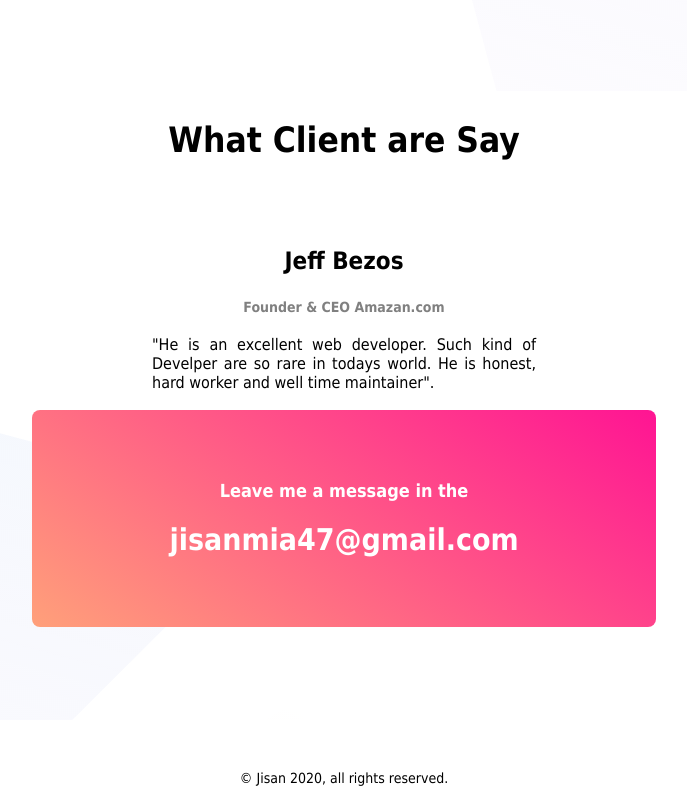
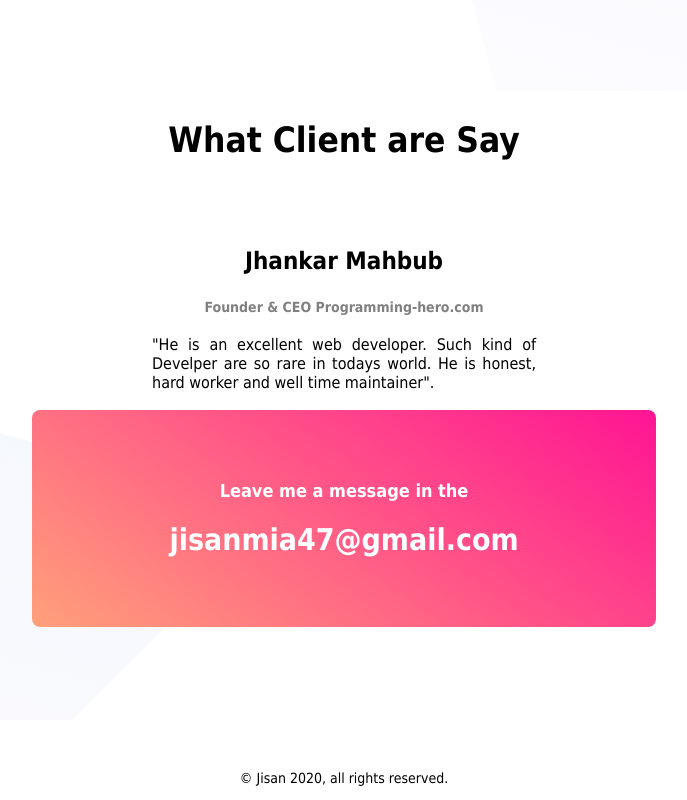
Before and after one commit to Jisan-mia/personal-website, a plain HTML site: page index.html in a window 1280 px wide. Shown: the part 1734-2534 px from the top of the page, without its empty margins (296-983 px from the left). Drawn offline with Linux system fonts and the light colour scheme.

Commit message:
clients area modified

```diff
--- a/index.html
+++ b/index.html
@@ -47,8 +47,8 @@
     <section class="footer-area">
          <div class="client">
             <h1>What Client are Say</h1><br><br>
-            <h2>Jeff Bezos</h2>
-            <h3><span class="special-effect">Founder & CEO Amazan.com</span></h3>
+            <h2>Jhankar Mahbub</h2>
+            <h3><span class="special-effect">Founder & CEO Programming-hero.com</span></h3>
             <p id="client-opinion">"He is an excellent web developer. Such kind of Develper are so rare in todays world. He is honest, hard worker and well time maintainer".  </p>
             <h3></h3>
       </div>
```
